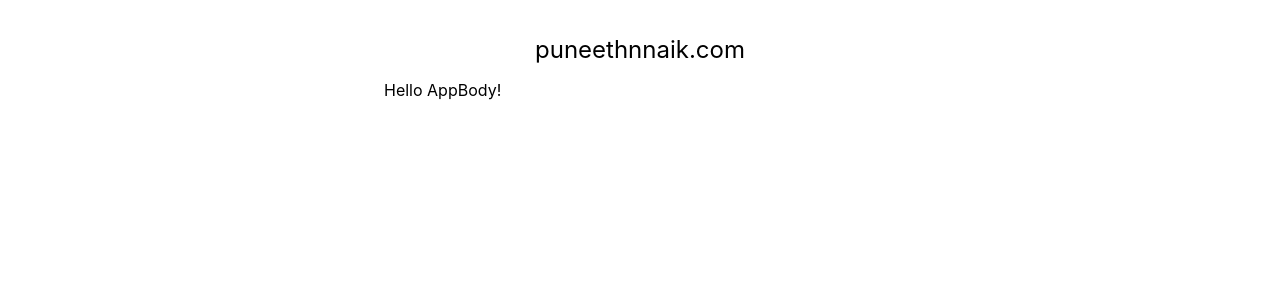
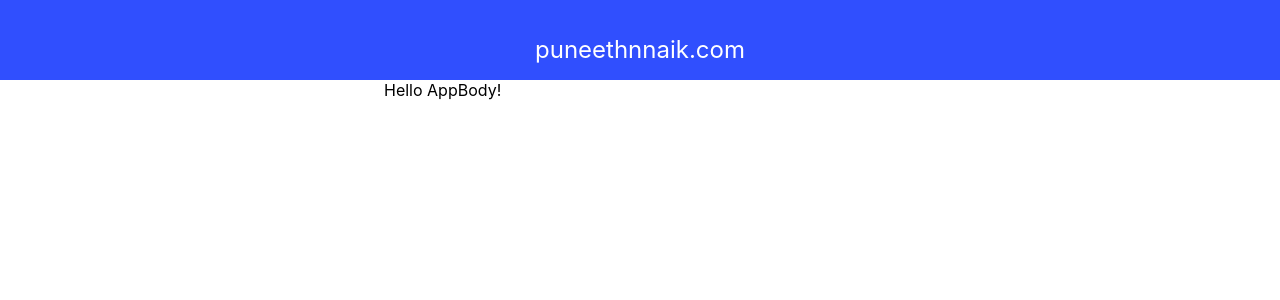
Before and after one commit to Puneethnaik/personal-blog-react-frontend, a React (Create React App) app: page / in a window 1280 px wide. Shown: the top 300 px of the page. Built offline with nearby package versions, Linux system fonts and the light colour scheme.

Commit message:
App Header background color and text color apply

```diff
--- a/src/components/AppBar/AppBar.css
+++ b/src/components/AppBar/AppBar.css
@@ -1,6 +1,7 @@
 .app-bar-container {
     height: 80px;
     position: relative;
+    background-color:  #304ffe ;
 }
 .app-bar-header {
     position: absolute;
@@ -8,5 +9,5 @@
     width: 100%;
     text-align: center;
     font-size: 24px;
-    font-style: roboto;
+    color: white;
 }
```
